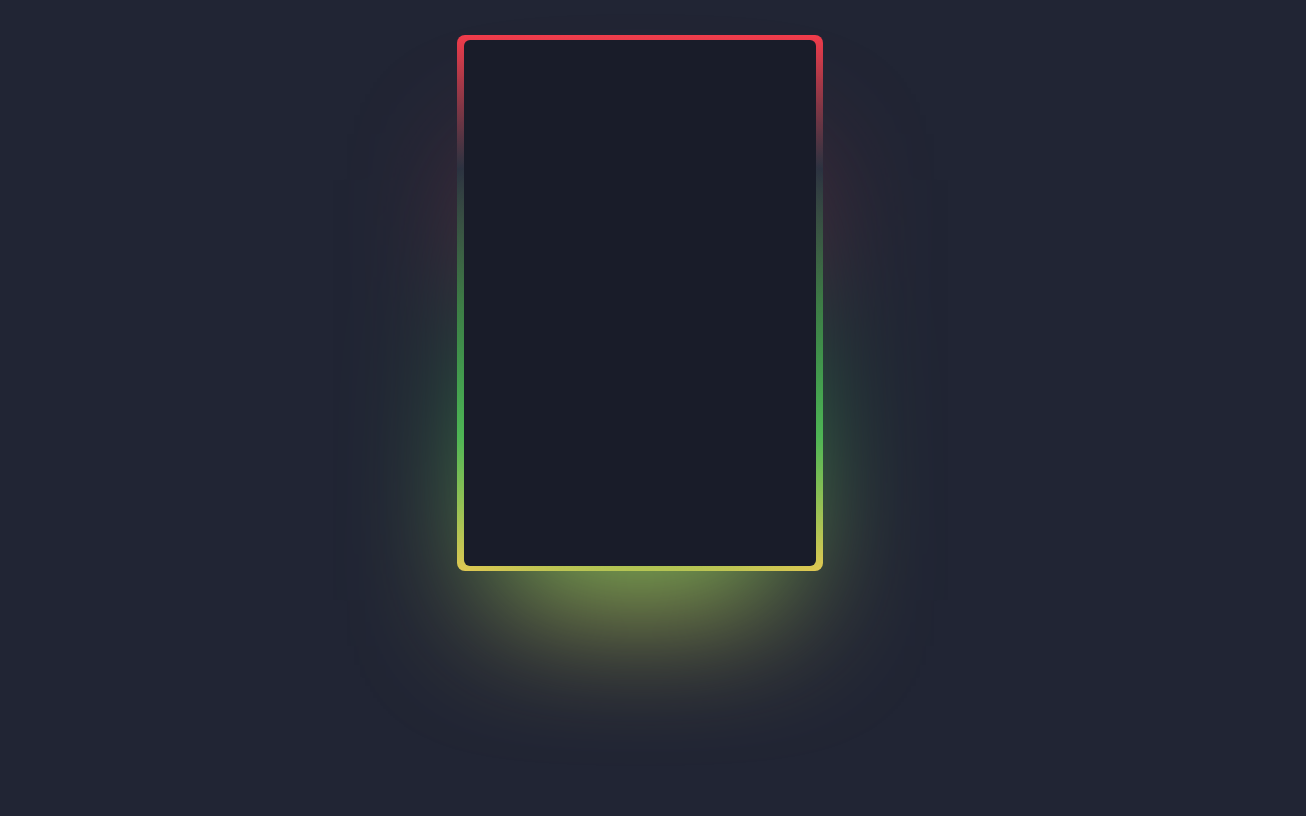
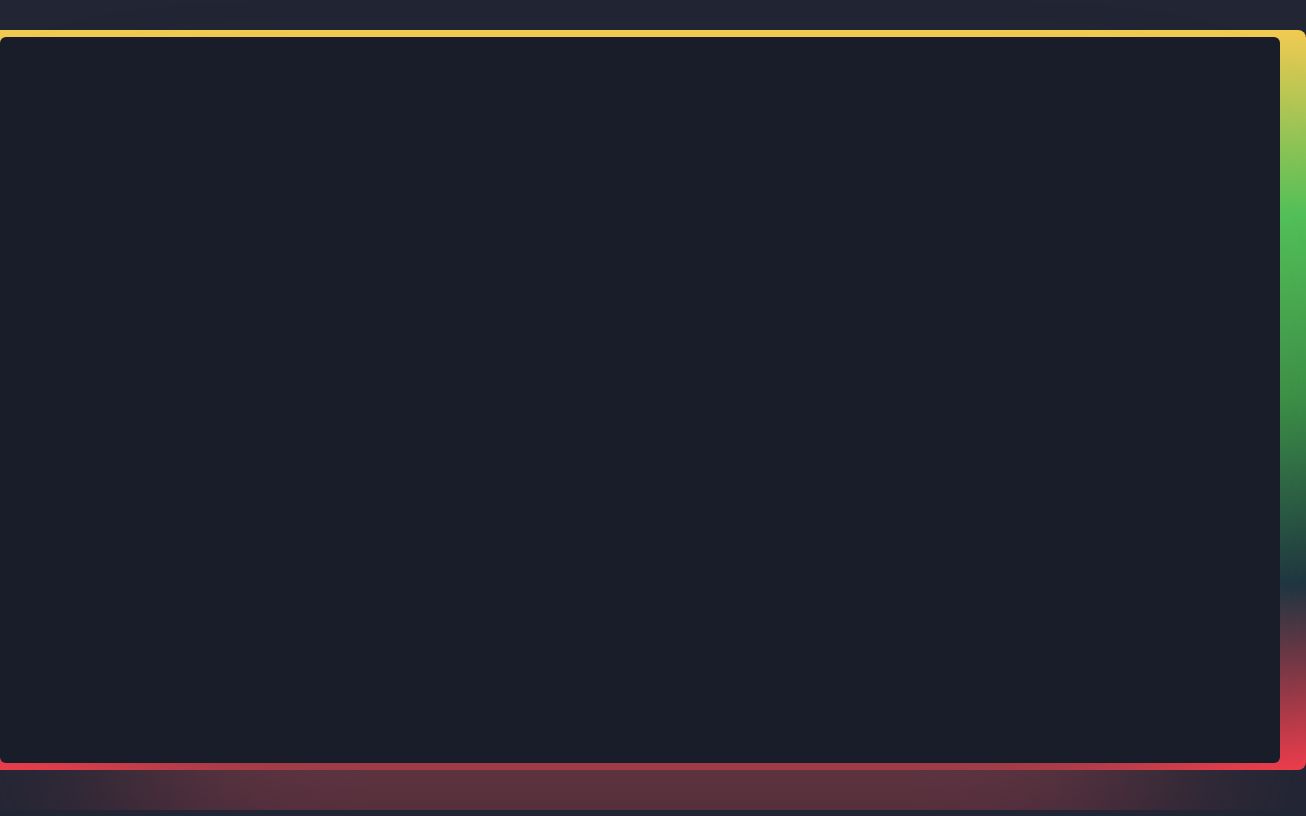
Before and after one commit to PablinXD24/NEURONCARD, a plain HTML site: page index.html in a window 1280 px wide. Shown: the whole page, 1306 px wide, since content can reach past the window. Drawn offline with Linux system fonts and the light colour scheme.

Commit message:
Update styles.css

```diff
--- a/styles.css
+++ b/styles.css
@@ -5,8 +5,8 @@
 }
 
 :root {
-  --card-height: 65vh;
-  --card-width: calc(var(--card-height) / 1.5);
+  --card-height: 90vh; /* Ajuste o tamanho do cartão conforme necessário */
+  --card-width: 120vw;  /* Ajuste o tamanho do cartão conforme necessário */
 }
 
 body {
@@ -14,9 +14,8 @@ body {
   background: #212534;
   display: flex;
   align-items: center;
-  flex-direction: column;
-  padding-top: 2rem;
-  padding-bottom: 2rem;
+  justify-content: center; /* Centraliza o cartão horizontal e verticalmente */
+  margin: 0; /* Remove a margem padrão do body */
   box-sizing: border-box;
 }
 
@@ -35,7 +34,7 @@ body {
   color: rgb(88, 199, 250, 0%);
   cursor: pointer;
   font-family: cursive;
-  overflow: visible; /* Ensure logo does not get clipped */
+  overflow: visible; /* Garante que a logo não seja cortada */
 }
 
 .card:hover {
@@ -59,10 +58,10 @@ body {
     #50BF58,
     #F2CA52);
   position: absolute;
-  z-index: -2; /* Make sure this is behind the logo */
+  z-index: -2;
   top: -1%;
   left: -2%;
-  animation: spin 10s linear infinite;
+  animation: spin 2.5s linear infinite;
 }
 
 .card::after {
@@ -71,7 +70,7 @@ body {
   top: calc(var(--card-height) / 6);
   left: 0;
   right: 0;
-  z-index: -1; /* Make sure this is behind the logo */
+  z-index: -1;
   height: 100%;
   width: 100%;
   margin: 0 auto;
@@ -85,7 +84,7 @@ body {
     #F2CA52);
   opacity: 1;
   transition: opacity 0.5s;
-  animation: spin 10s linear infinite;
+  animation: spin 2.5s linear infinite;
 }
 
 .logo {
@@ -97,7 +96,7 @@ body {
   transform: translate(-50%, -50%);
   opacity: 0;
   transition: opacity 0.5s;
-  z-index: 1; /* Ensure logo is above the gradient */
+  z-index: 1;
 }
 
 .card:hover .logo {
```
